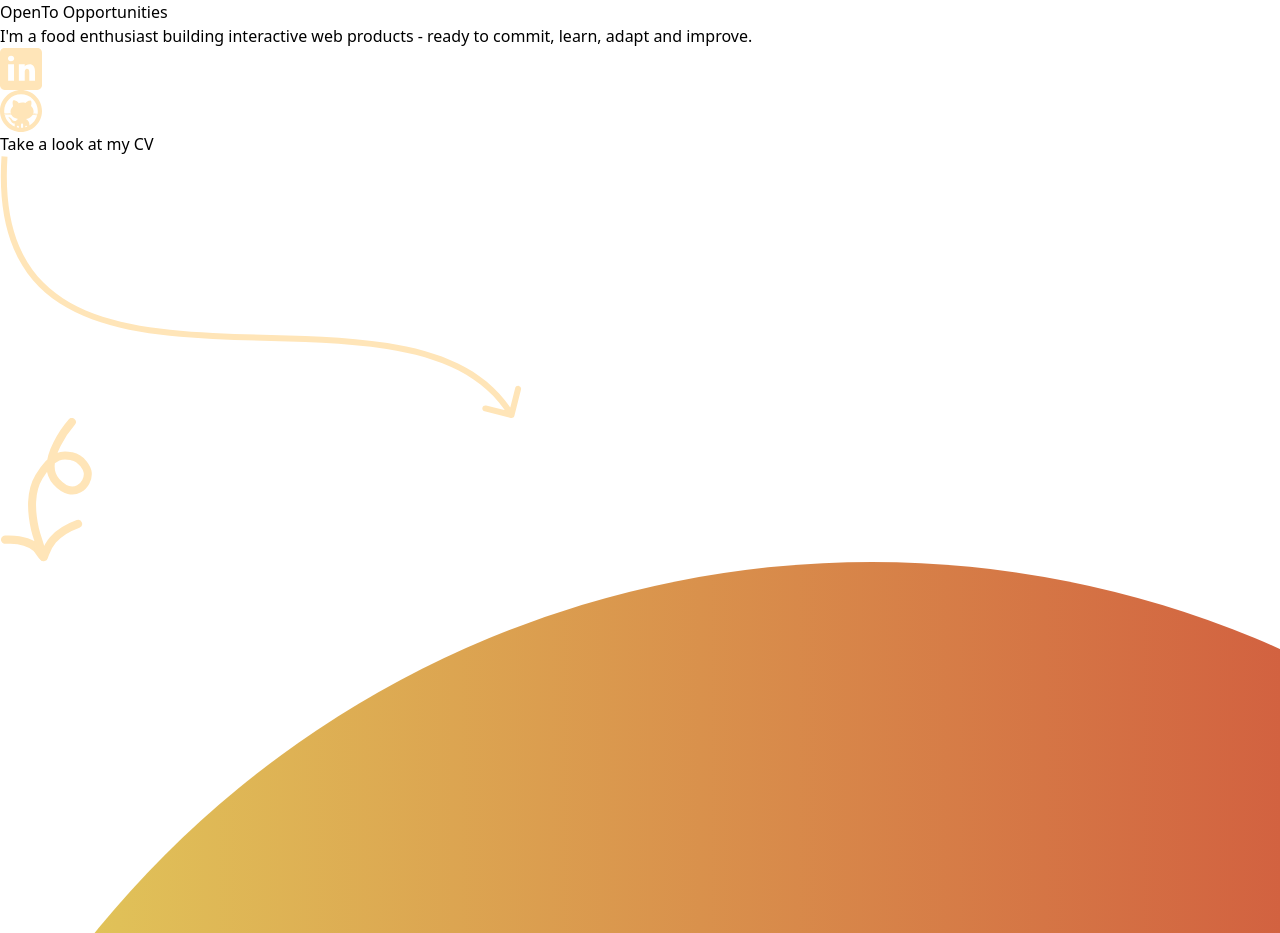
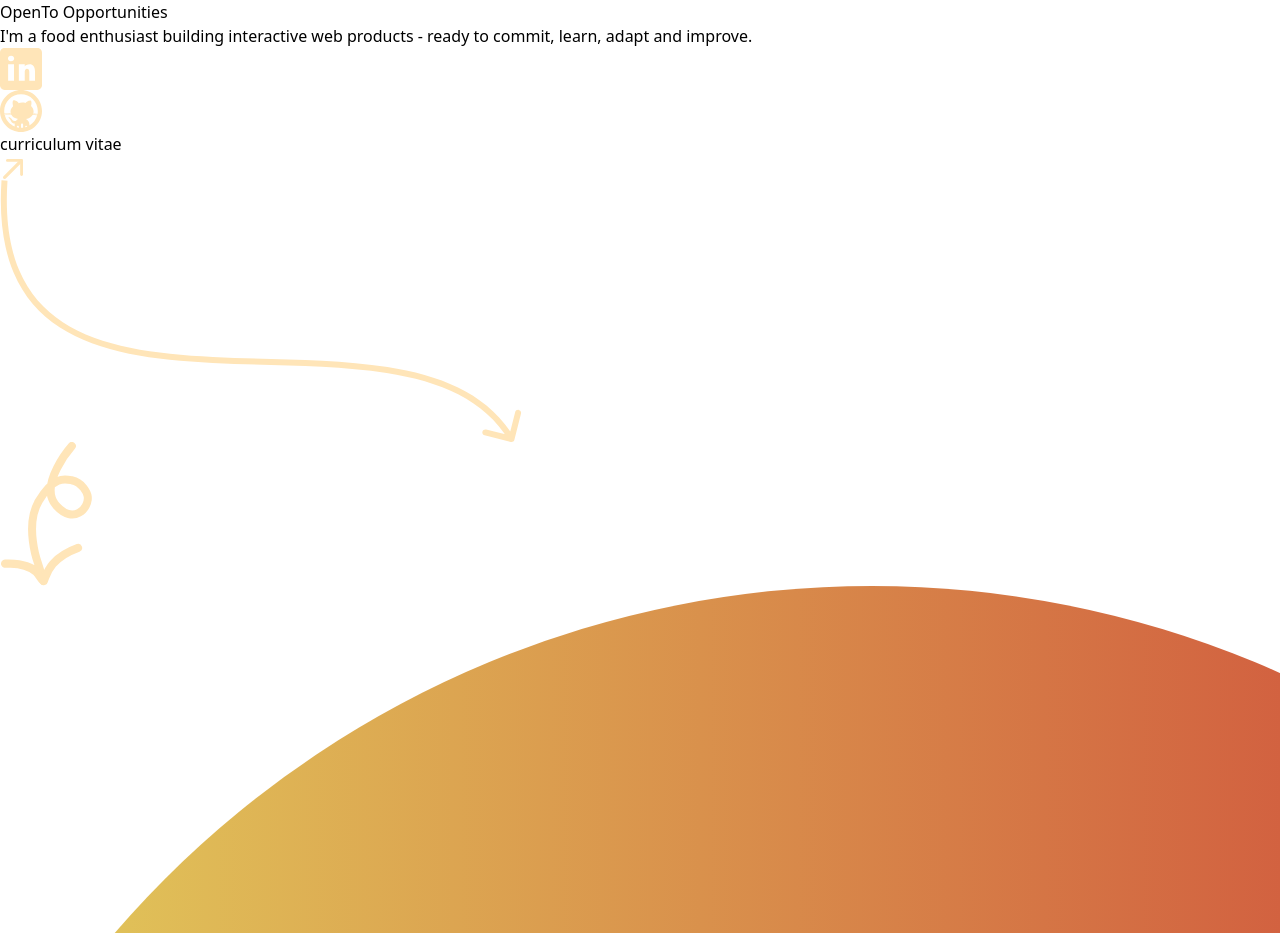
Before and after one commit to pcavendano/Portfolio, a React (Vite) app: page / in a window 1280 px wide. Shown: the part 2040-2973 px from the top of the page. Built offline with nearby package versions, Linux system fonts and the light colour scheme; the HTML template or start-up script is replaced by a standard one.

Commit message:
add svg arrow download to navbar.js

```diff
--- a/src/components/Hero.jsx
+++ b/src/components/Hero.jsx
@@ -89,9 +89,25 @@ const Hero = () => {
                         </li>
                     </ul>
                 </div>
-                <div className="btn-container">
+                <div className="btn-container cv">
                     <a className="btn" onClick={onButtonClick}>
-                    Take a look at my CV
+                        curriculum vitae
+                        <svg
+                            width="24"
+                            height="24"
+                            viewBox="0 0 24 24"
+                            fill="none"
+                            xmlns="http://www.w3.org/2000/svg"
+                        >
+                            <path
+                                d="M21.5833 20C21.2076 20 20.8473 19.8507 20.5816 19.5851C20.3159 19.3194 20.1667 18.9591 20.1667 18.5833V5.83333H7.41667C7.04094 5.83333 6.68061 5.68408 6.41493 5.4184C6.14926 5.15272 6 4.79239 6 4.41667C6 4.04094 6.14926 3.68061 6.41493 3.41493C6.68061 3.14926 7.04094 3 7.41667 3H21.5833C21.9591 3 22.3194 3.14926 22.5851 3.41493C22.8507 3.68061 23 4.04094 23 4.41667V18.5833C23 18.9591 22.8507 19.3194 22.5851 19.5851C22.3194 19.8507 21.9591 20 21.5833 20Z"
+                                fill="#FFE5B8"
+                            />
+                            <path
+                                d="M4.66805 23C4.33812 22.9999 4.01562 22.902 3.74132 22.7187C3.46702 22.5354 3.25323 22.2748 3.12698 21.97C3.00073 21.6652 2.96769 21.3298 3.03204 21.0062C3.09639 20.6827 3.25523 20.3854 3.48849 20.1521L20.1725 3.46833C20.4872 3.16443 20.9086 2.99626 21.3461 3.00006C21.7835 3.00386 22.202 3.17933 22.5113 3.48866C22.8207 3.79799 22.9961 4.21644 22.9999 4.65388C23.0037 5.09132 22.8356 5.51276 22.5317 5.82741L5.84761 22.5112C5.69289 22.6663 5.50903 22.7894 5.3066 22.8733C5.10418 22.9572 4.88717 23.0002 4.66805 23Z"
+                                fill="#FFE5B8"
+                            />
+                        </svg>
                     </a>
                 </div>
             </div>
```
